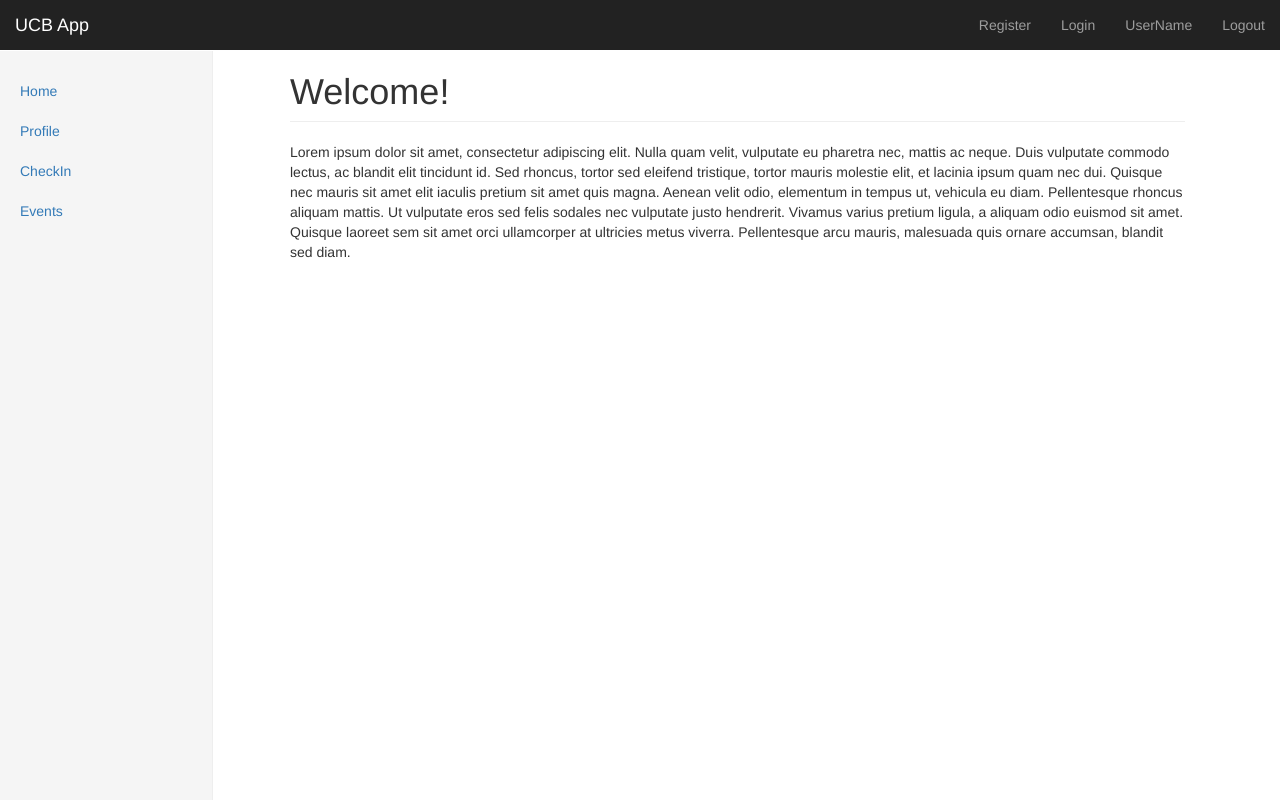
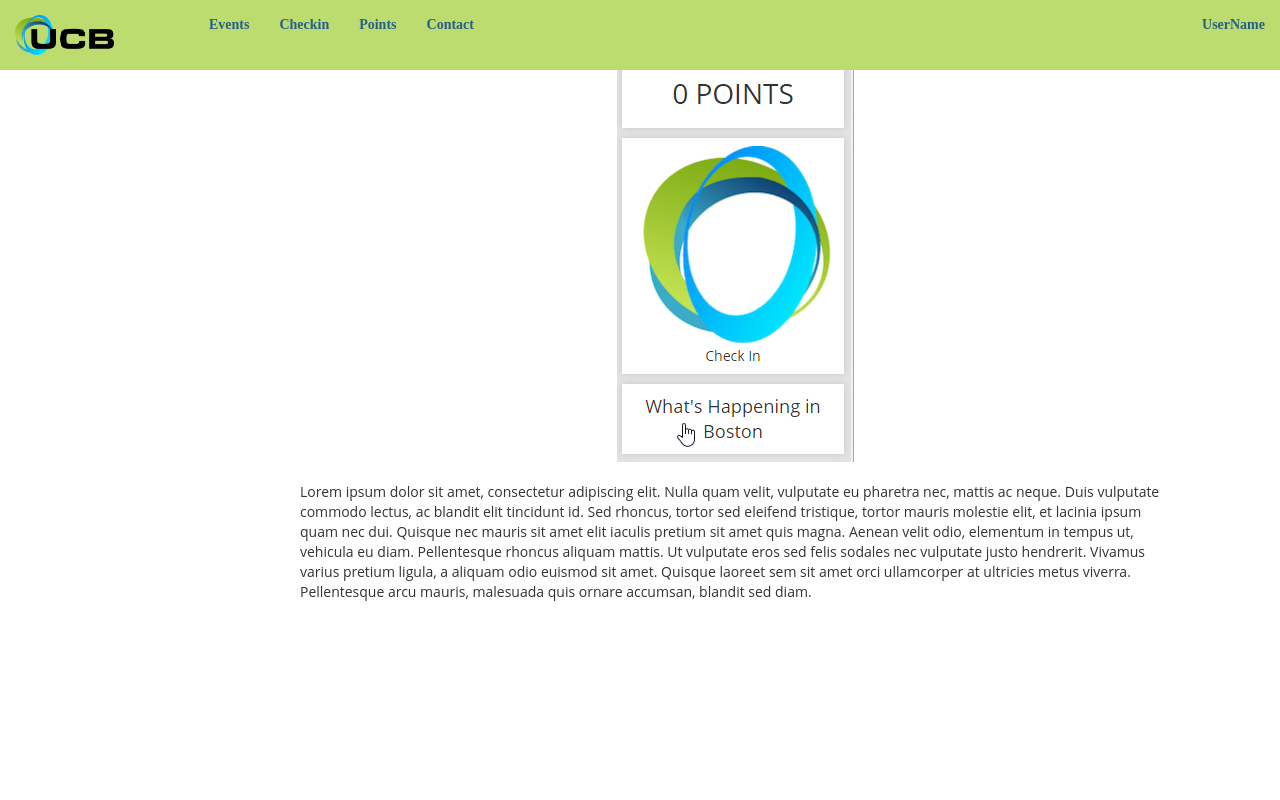
Before and after one commit to Axeish/cs5340, a website: page public/index.html at #/home in a window 1280 px wide. Drawn offline with nearby package versions, Linux system fonts and the light colour scheme; some packages are replaced by stand-ins of ours.

Commit message:
new changes
PLease give feedback

```diff
--- a/public/css/styles.css
+++ b/public/css/styles.css
@@ -4,9 +4,12 @@
 
 /* Move down content because we have a fixed navbar that is 50px tall */
 body {
-  padding-top: 50px;
+    font-family: 'Open Sans', sans-serif;
+    font-size: 14px;
+    line-height: 1.42857143;
+    color: #333333;
+    background-color: #ffffff;
 }
-
 
 /*
  * Global add-ons
@@ -25,6 +28,16 @@ body {
   border: 0;
 }
 
+
+
+.navbar {
+    font-family: 'Roboto Slab', serif;
+    font-weight: bold;
+}
+
+.navbar-inverse .navbar-nav>li>a {
+    color: #255f8a;
+}
 /*
  * Sidebar
  */
@@ -103,3 +116,34 @@ body {
   display: inline-block;
   border-radius: 50%;
 }
+
+#checkin {
+width: 100%;
+opacity:1;
+
+}
+#checkin:hover {
+}
+#checkimg {
+margin-top: 30px;
+  display: block;
+    margin-left: auto;
+    margin-right: auto;
+}
+
+.text-content {
+    background: rgba(0,0,0,0.5);
+    color: white;
+    cursor: pointer;
+    display: table;
+    height: 150px;
+    left: 0;
+    position: absolute;
+    top: 0;
+    width: 150px;
+    opacity: 0;
+    -webkit-transition: opacity 500ms;
+    -moz-transition: opacity 500ms;
+    -o-transition: opacity 500ms;
+    transition: opacity 500ms;
+}
--- a/public/header/header.view.html
+++ b/public/header/header.view.html
@@ -1,20 +1,25 @@
 <nav class="navbar navbar-inverse navbar-fixed-top" ng-controller="HeaderController">
-    <div class="container-fluid">
-        <div class="navbar-header">
+    <div class="container-fluid " style="background-color:#bddc6f">
+        <div class="navbar-header" style="margin-bottom:20px; color:blue">
             <button type="button" class="navbar-toggle collapsed" data-toggle="collapse" data-target="#navbar" aria-expanded="false" aria-controls="navbar">
                 <span class="sr-only">Toggle navigation</span>
                 <span class="icon-bar"></span>
                 <span class="icon-bar"></span>
                 <span class="icon-bar"></span>
             </button>
-            <a class="navbar-brand" href="/home.html">UCB App</a>
+            <a class="navbar-brand" href="/home.html"><img style="margin-right:20px;marginleft:0px;float:left;margin-bottom:10px;height:40px;" src="/images/UCB-Logo-Acronym.png"</a>
         </div>
         <div id="navbar" class="navbar-collapse collapse">
+            <ul class="nav navbar-nav">
+                <li ><a class="ucbheader" href="#/register" ng-class="{'active': $location.url() == '/register'}">Events</a></li>
+                <li><a class="ucbheader" href="#/login" ng-class="{'active': $location.url() == '/login'}">Checkin</a></li>
+
+				<li><a class="ucbheader" href="#/register" ng-class="{'active': $location.url() == '/points'}">Points</a></li>
+                <li><a class="ucbheader" href="#/login" ng-class="{'active': $location.url() == '/contact'}">Contact</a></li>
+			</ul>
             <ul class="nav navbar-nav navbar-right">
-                <li><a href="#/register" ng-class="{'active': $location.url() == '/register'}">Register</a></li>
-                <li><a href="#/login" ng-class="{'active': $location.url() == '/login'}">Login</a></li>
-                <li><a href="#/home" ng-class="{'active': $location.url() == ''}">{{userName}}</a></li>
-                <li><a href="#/login" ng-class="{'active': $location.url() == '/login'}">Logout</a></li>
+                <li id="login-dropdown-list" class="dropdown"><a class="dropdown-toggle" href="#/home" ng-class="{'active': $location.url() == ''}">{{userName}}</a></li>
+
             </ul>
         </div>
     </div>
--- a/public/home/home.view.html
+++ b/public/home/home.view.html
@@ -1,7 +1,8 @@
 <div class="col-sm-9 col-sm-offset-3 col-md-10 col-md-offset-2 main">
-    <h1 class="page-header">Welcome!</h1>
-
-    <p>
+    <div id="checkin">
+    <img id="checkimg" src="\images\image.png"><br>
+    <div >
+	<p>
         Lorem ipsum dolor sit amet, consectetur adipiscing elit. Nulla quam velit, vulputate eu pharetra nec, mattis ac neque. Duis vulputate commodo lectus, ac blandit elit tincidunt id. Sed rhoncus, tortor sed eleifend tristique, tortor mauris molestie elit, et lacinia ipsum quam nec dui. Quisque nec mauris sit amet elit iaculis pretium sit amet quis magna. Aenean velit odio, elementum in tempus ut, vehicula eu diam. Pellentesque rhoncus aliquam mattis. Ut vulputate eros sed felis sodales nec vulputate justo hendrerit. Vivamus varius pretium ligula, a aliquam odio euismod sit amet. Quisque laoreet sem sit amet orci ullamcorper at ultricies metus viverra. Pellentesque arcu mauris, malesuada quis ornare accumsan, blandit sed diam.
     </p>
 </div>
--- a/public/index.html
+++ b/public/index.html
@@ -42,10 +42,10 @@
             <div ng-include="'header/header.view.html'"></div>
         </div>
     </div>
-    <div class="row">
+ <!--   <div class="row">
         <div class="col-sm-2">
             <div ng-include="'sidebar/sidebar.view.html'"></div>
-        </div>
+        </div> -->
         <div ng-view>
 
         </div>
```
Also changed, not shown: public/images/2015-12-06 19_37_14-Union Capital.png (added), public/images/UCB-Logo-Acronym.png (added), public/images/image.png (added).
